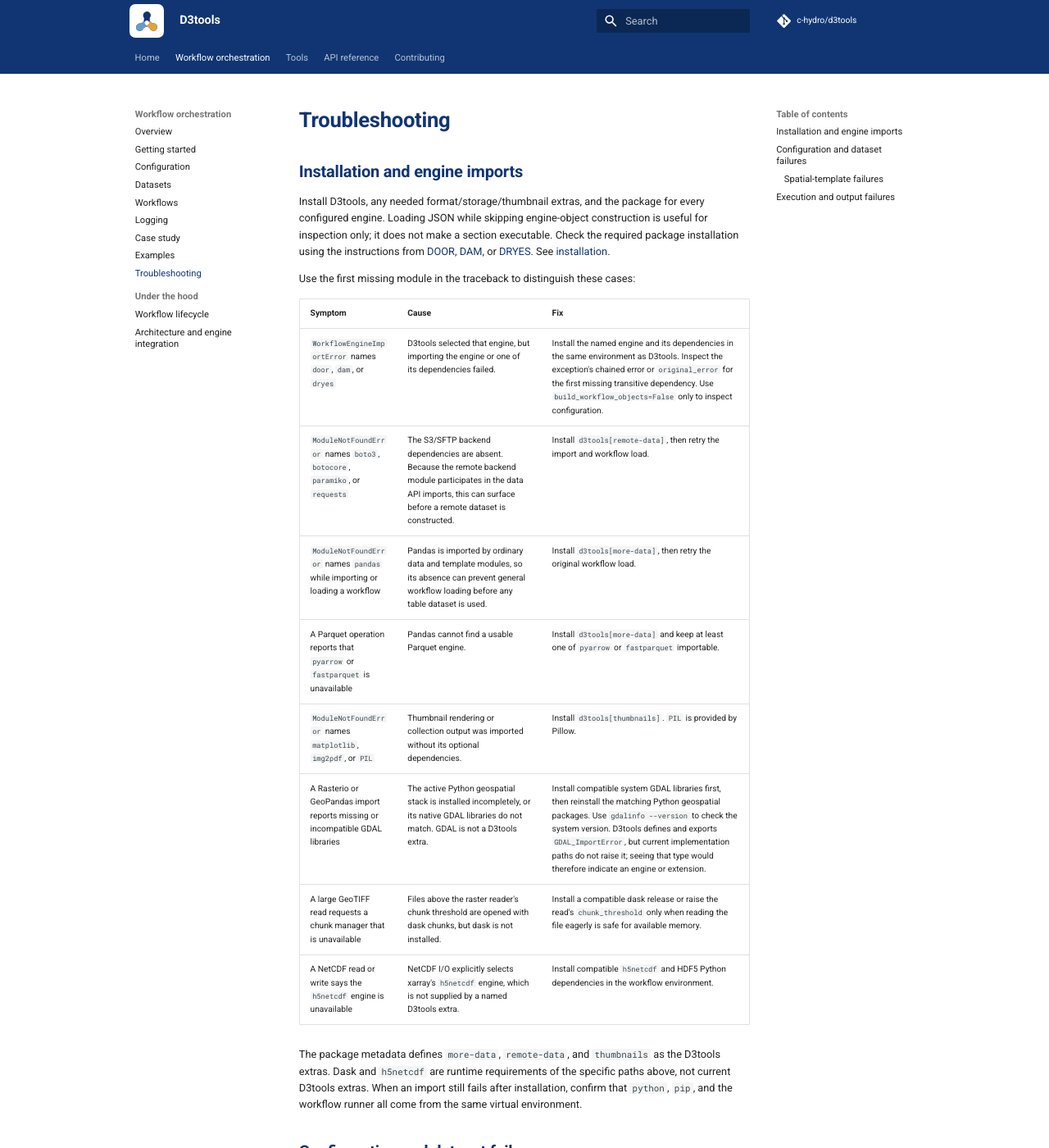
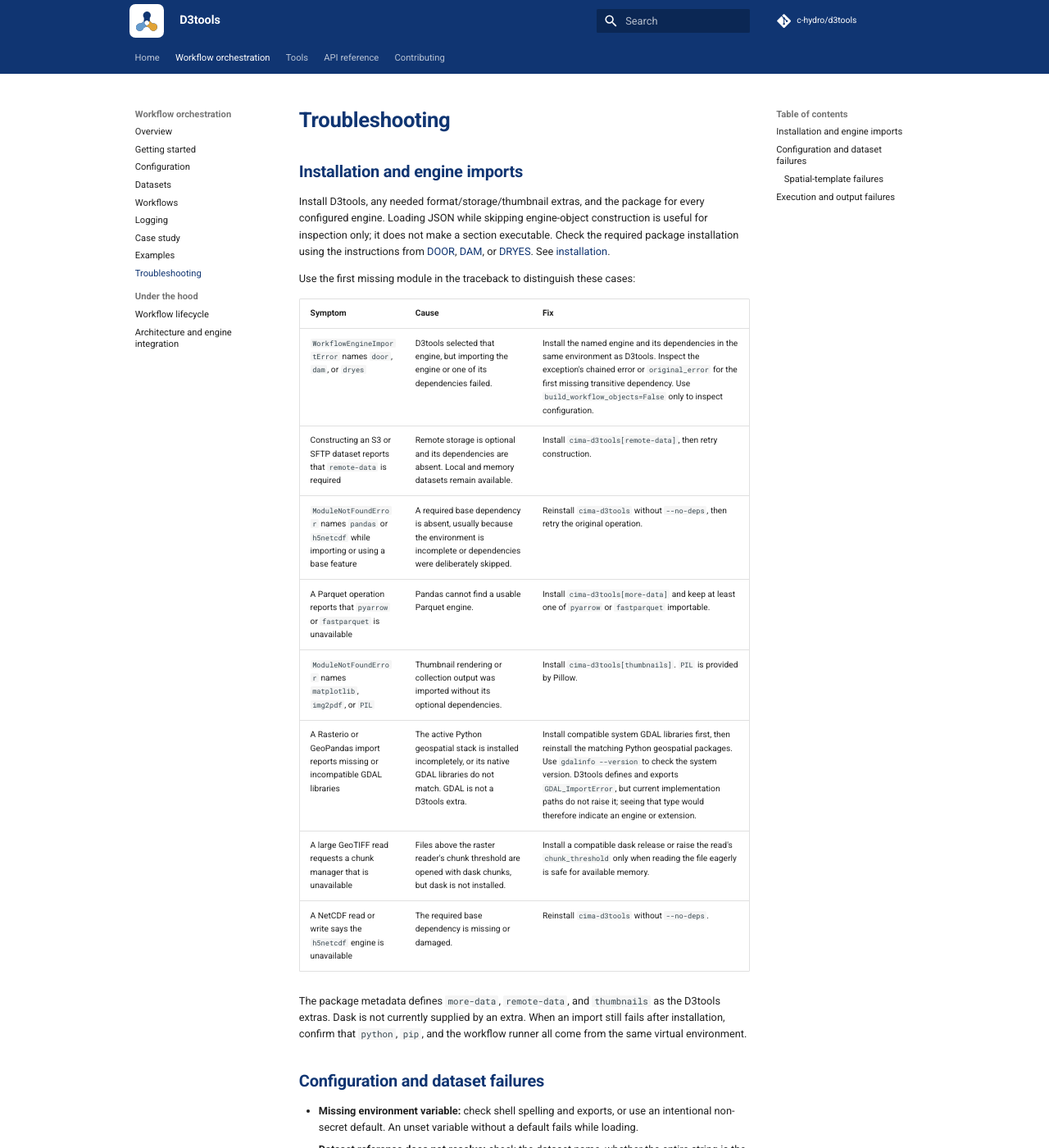
Before and after one commit to c-hydro/d3tools, an MkDocs documentation site: the page built from docs/workflow_orchestration/troubleshooting.md, in a window 1280 px wide and 1400 px high. Shown: the whole window at 82% size. Built offline with MkDocs 1.6.1 and Material for MkDocs 9.7.7, drawn with Linux system fonts in a browser that asks for light colours; comment, search, counter and statistics services are not loaded.

Commit message:
build: publish as cima-d3tools

```diff
--- a/docs/workflow_orchestration/troubleshooting.md
+++ b/docs/workflow_orchestration/troubleshooting.md
@@ -16,17 +16,16 @@ Use the first missing module in the traceback to distinguish these cases:
 | Symptom | Cause | Fix |
 | --- | --- | --- |
 | `WorkflowEngineImportError` names `door`, `dam`, or `dryes` | D3tools selected that engine, but importing the engine or one of its dependencies failed. | Install the named engine and its dependencies in the same environment as D3tools. Inspect the exception's chained error or `original_error` for the first missing transitive dependency. Use `build_workflow_objects=False` only to inspect configuration. |
-| `ModuleNotFoundError` names `boto3`, `botocore`, `paramiko`, or `requests` | The S3/SFTP backend dependencies are absent. Because the remote backend module participates in the data API imports, this can surface before a remote dataset is constructed. | Install `d3tools[remote-data]`, then retry the import and workflow load. |
-| `ModuleNotFoundError` names `pandas` while importing or loading a workflow | Pandas is imported by ordinary data and template modules, so its absence can prevent general workflow loading before any table dataset is used. | Install `d3tools[more-data]`, then retry the original workflow load. |
-| A Parquet operation reports that `pyarrow` or `fastparquet` is unavailable | Pandas cannot find a usable Parquet engine. | Install `d3tools[more-data]` and keep at least one of `pyarrow` or `fastparquet` importable. |
-| `ModuleNotFoundError` names `matplotlib`, `img2pdf`, or `PIL` | Thumbnail rendering or collection output was imported without its optional dependencies. | Install `d3tools[thumbnails]`. `PIL` is provided by Pillow. |
+| Constructing an S3 or SFTP dataset reports that `remote-data` is required | Remote storage is optional and its dependencies are absent. Local and memory datasets remain available. | Install `cima-d3tools[remote-data]`, then retry construction. |
+| `ModuleNotFoundError` names `pandas` or `h5netcdf` while importing or using a base feature | A required base dependency is absent, usually because the environment is incomplete or dependencies were deliberately skipped. | Reinstall `cima-d3tools` without `--no-deps`, then retry the original operation. |
+| A Parquet operation reports that `pyarrow` or `fastparquet` is unavailable | Pandas cannot find a usable Parquet engine. | Install `cima-d3tools[more-data]` and keep at least one of `pyarrow` or `fastparquet` importable. |
+| `ModuleNotFoundError` names `matplotlib`, `img2pdf`, or `PIL` | Thumbnail rendering or collection output was imported without its optional dependencies. | Install `cima-d3tools[thumbnails]`. `PIL` is provided by Pillow. |
 | A Rasterio or GeoPandas import reports missing or incompatible GDAL libraries | The active Python geospatial stack is installed incompletely, or its native GDAL libraries do not match. GDAL is not a D3tools extra. | Install compatible system GDAL libraries first, then reinstall the matching Python geospatial packages. Use `gdalinfo --version` to check the system version. D3tools defines and exports `GDAL_ImportError`, but current implementation paths do not raise it; seeing that type would therefore indicate an engine or extension. |
 | A large GeoTIFF read requests a chunk manager that is unavailable | Files above the raster reader's chunk threshold are opened with dask chunks, but dask is not installed. | Install a compatible dask release or raise the read's `chunk_threshold` only when reading the file eagerly is safe for available memory. |
-| A NetCDF read or write says the `h5netcdf` engine is unavailable | NetCDF I/O explicitly selects xarray's `h5netcdf` engine, which is not supplied by a named D3tools extra. | Install compatible `h5netcdf` and HDF5 Python dependencies in the workflow environment. |
+| A NetCDF read or write says the `h5netcdf` engine is unavailable | The required base dependency is missing or damaged. | Reinstall `cima-d3tools` without `--no-deps`. |
 
 The package metadata defines `more-data`, `remote-data`, and `thumbnails` as
-the D3tools extras. Dask and `h5netcdf` are runtime requirements of the
-specific paths above, not current D3tools extras. When an import still fails
+the D3tools extras. Dask is not currently supplied by an extra. When an import still fails
 after installation, confirm that `python`, `pip`, and the workflow runner all
 come from the same virtual environment.
 
--- a/pyproject.toml
+++ b/pyproject.toml
@@ -3,7 +3,7 @@ requires = ["setuptools>=77", "wheel"]
 build-backend = "setuptools.build_meta"
 
 [project]
-name = "d3tools"
+name = "cima-d3tools"
 version = "3.0.0"
 description = "A package of common tools for the door, dam and dryes packages of CIMA Research Foundation"
 authors = [
@@ -27,6 +27,7 @@ dependencies = [
     "rasterio~=1.4.0",
     "xarray~=2025.11.0",
     "h5netcdf~=1.7.3",
+    "pandas~=2.3.3",
     "geopandas~=1.1.1",
 ]
 
@@ -41,7 +42,6 @@ Changelog = "https://github.com/c-hydro/d3tools/blob/main/CHANGELOG.md"
 [project.optional-dependencies]
 # dependencies for using csv and parquet files and shapefiles
 more-data = [
-    "pandas~=2.3.3",
     "pyarrow~=20.0.0",
     "fastparquet~=2024.11.0",
 ]
```
Also changed, not shown: CHANGELOG.md (+3 -0 lines), README.md (+6 -4 lines), docs/tools/index.md (+4 -4 lines), docs/tools/thumbnails.md (+1 -1 lines), docs/workflow_orchestration/getting-started.md (+7 -4 lines), 4 other files.
